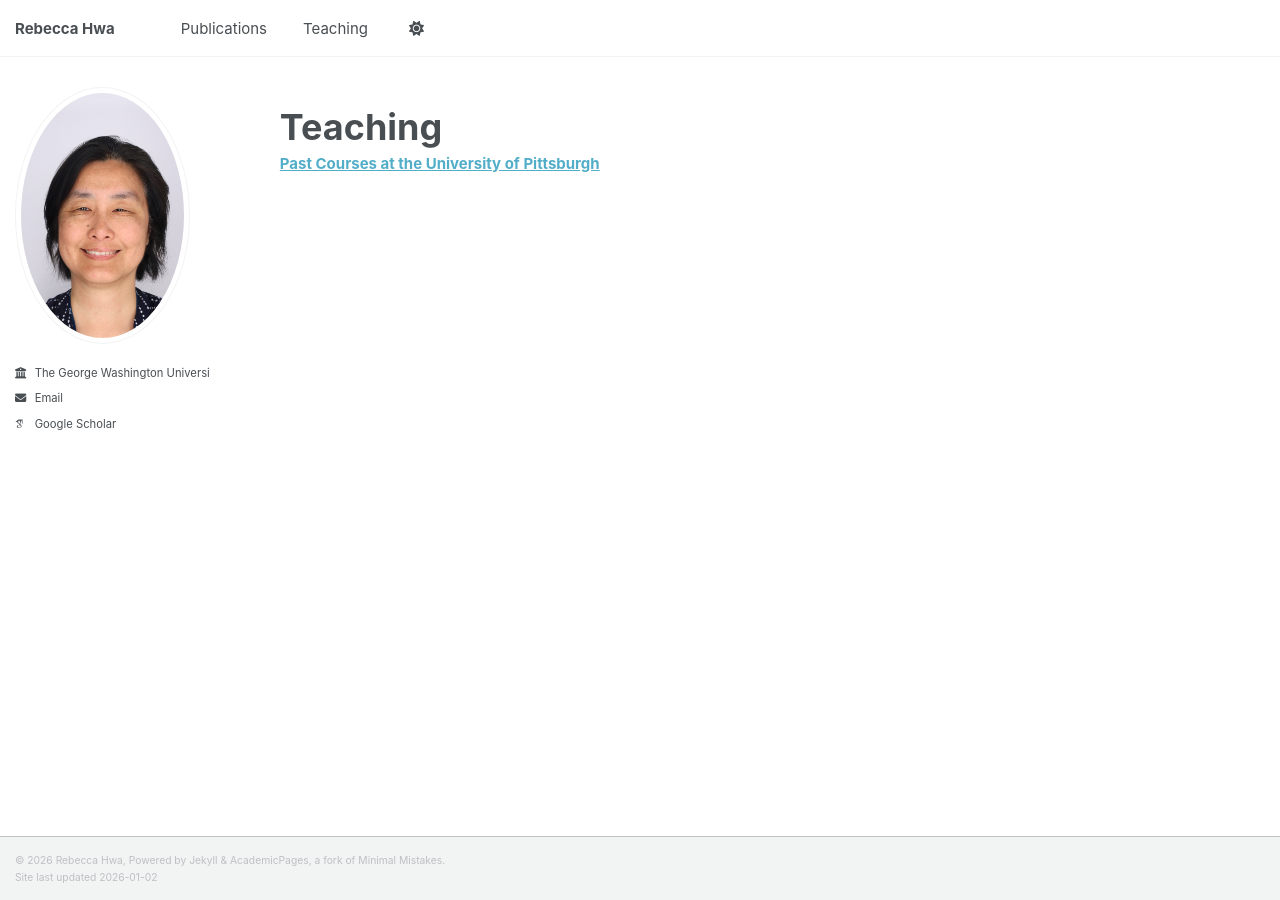
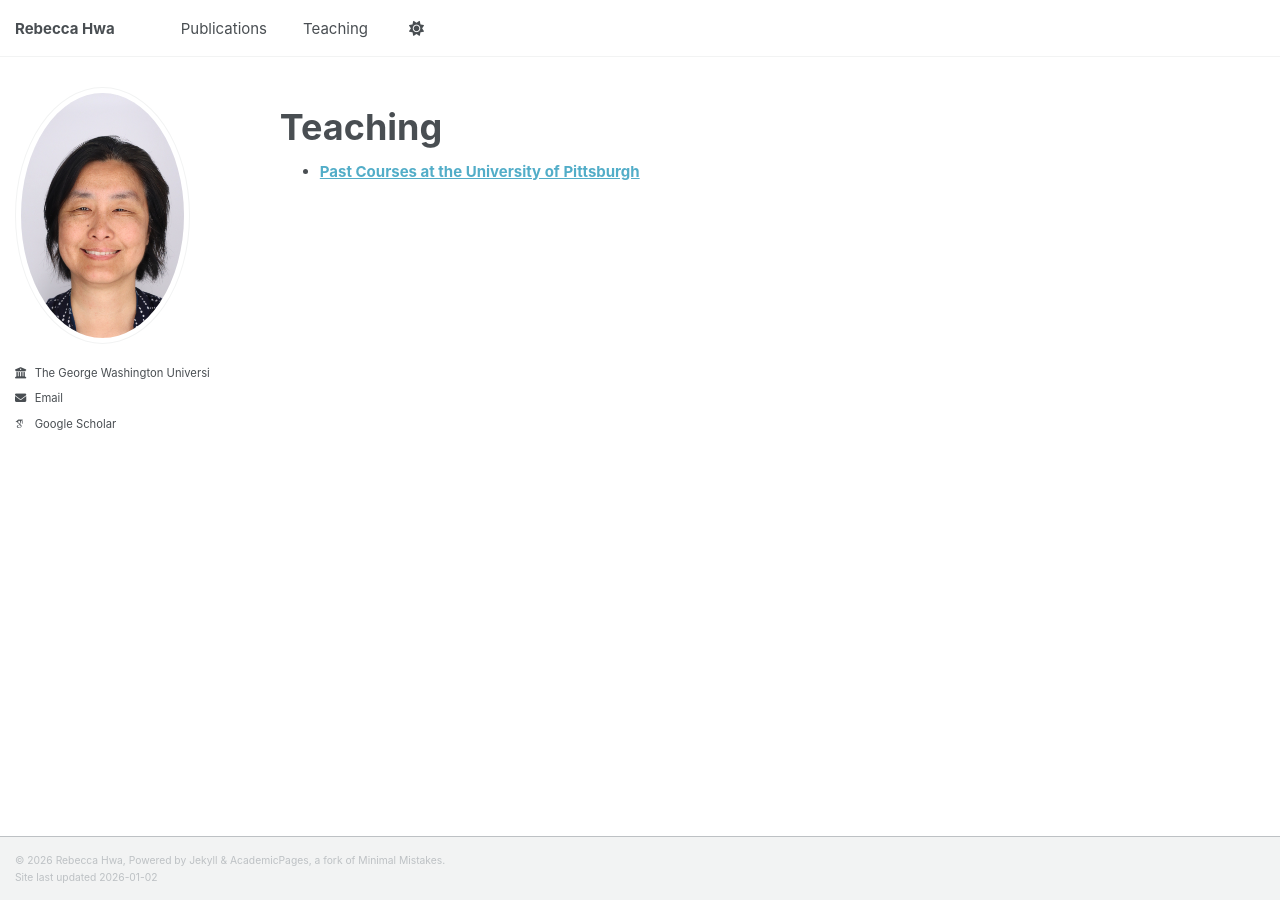
Before and after one commit to rebeccahwa/rebeccahwa.github.io, a Jekyll site: the page built from _pages/teaching.html, in a window 1280 px wide. Built offline with Jekyll 4.4.1, drawn with Linux system fonts in a browser that asks for light colours; some web fonts are replaced; a script bundle is joined from its source files by our own code; library files that are not in the unit come from our copies.

Commit message:
Update teaching.html

```diff
--- a/_pages/teaching.html
+++ b/_pages/teaching.html
@@ -11,10 +11,11 @@
   {% include archive-single.html %}
 {% endfor %}
 -->
+<ul>
 {% for post in site.teaching reversed %}
-  <strong><a href="{{ site.baseurl }}{{ post.url }}">{{ post.title }}</a></strong>
+  <li><strong><a href="{{ site.baseurl }}{{ post.url }}">{{ post.title }}</a></strong></li>
 {% endfor %}
-
+</ul>
 <!--
 <ul>
   {% assign teaching = site.teaching | sort: 'date' | reverse %}
```
